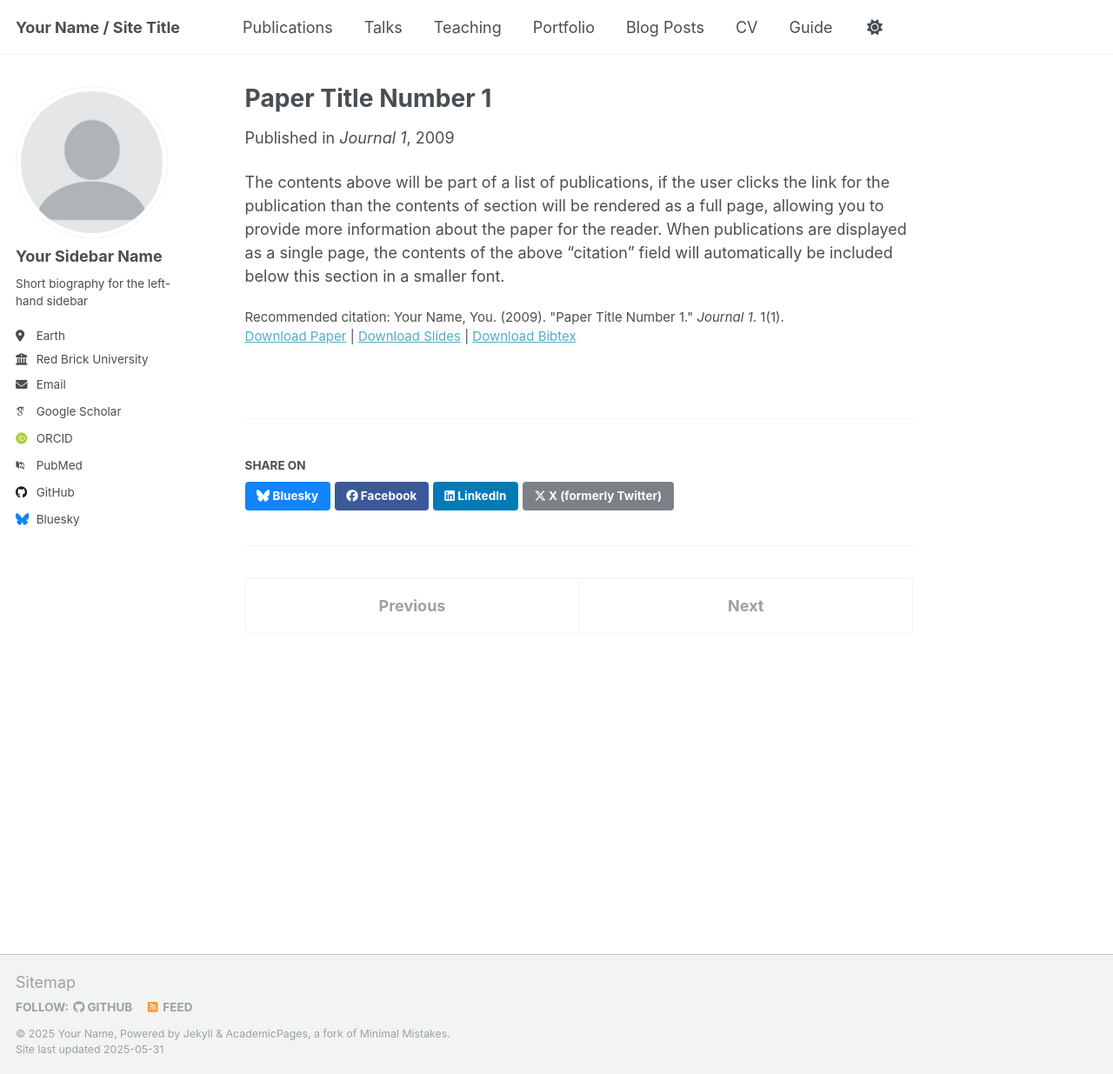
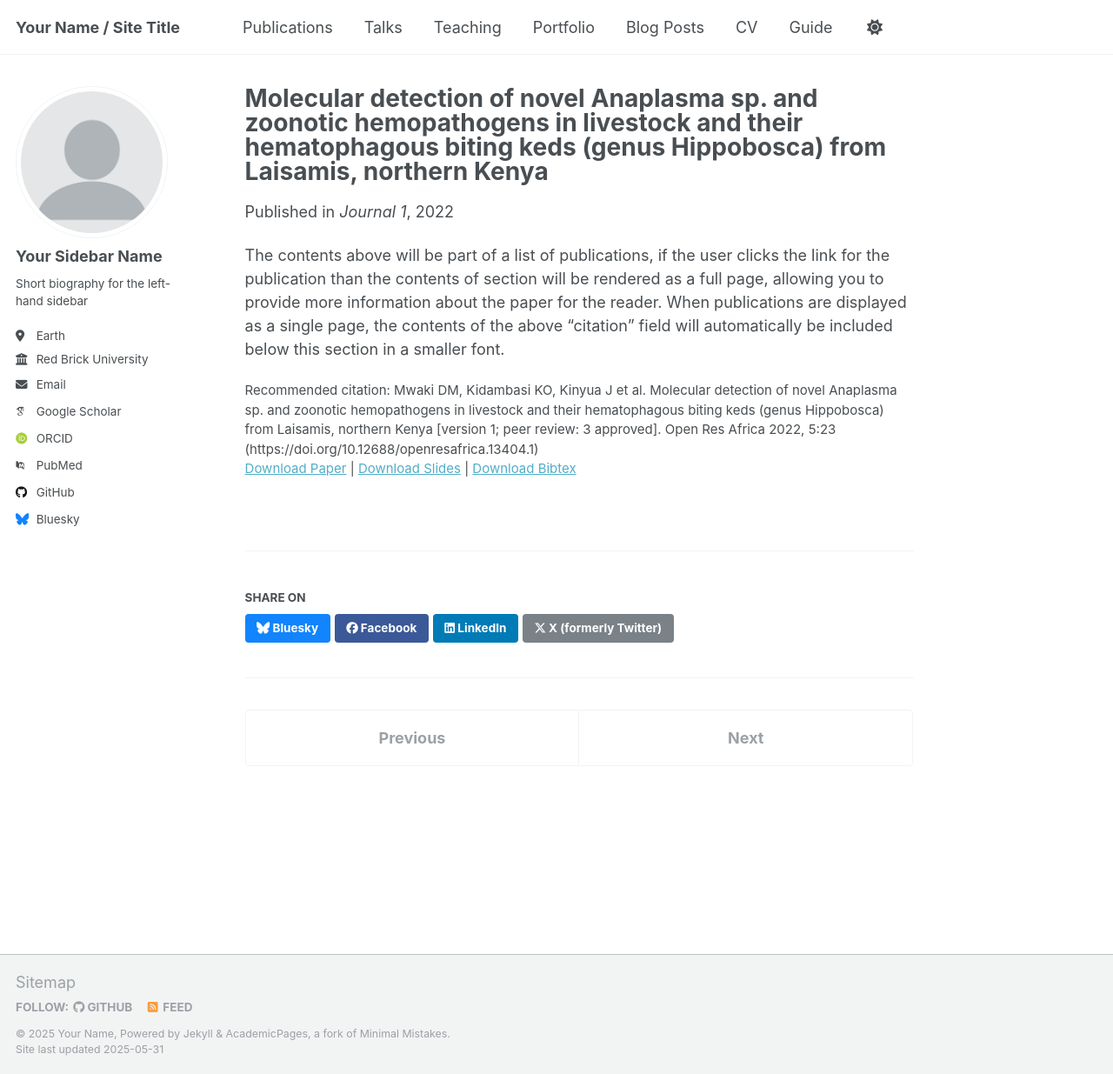
Before and after one commit to ckigenk/ckigenk.github.io, a Jekyll site: the page built from _publications/2009-10-01-paper-title-number-1.md, in a window 1280 px wide and 1235 px high. Shown: the whole window at 87% size. Built offline with Jekyll 4.4.1, drawn with Linux system fonts in a browser that asks for light colours; some web fonts are replaced.

Commit message:
Update 2009-10-01-paper-title-number-1.md

```diff
--- a/_publications/2009-10-01-paper-title-number-1.md
+++ b/_publications/2009-10-01-paper-title-number-1.md
@@ -1,14 +1,15 @@
 ---
-title: "Paper Title Number 1"
+title: "Molecular detection of novel Anaplasma sp. and zoonotic hemopathogens in livestock and their hematophagous biting keds (genus Hippobosca) from Laisamis, northern Kenya"
 collection: publications
 category: manuscripts
 permalink: /publication/2009-10-01-paper-title-number-1
 excerpt: 'This paper is about the number 1. The number 2 is left for future work.'
-date: 2009-10-01
+date: 2022-06-06
 venue: 'Journal 1'
 slidesurl: 'http://academicpages.github.io/files/slides1.pdf'
 paperurl: 'http://academicpages.github.io/files/paper1.pdf'
 bibtexurl: 'http://academicpages.github.io/files/bibtex1.bib'
-citation: 'Your Name, You. (2009). &quot;Paper Title Number 1.&quot; <i>Journal 1</i>. 1(1).'
+citation: '
+Mwaki DM, Kidambasi KO, Kinyua J et al. Molecular detection of novel Anaplasma sp. and zoonotic hemopathogens in livestock and their hematophagous biting keds (genus Hippobosca) from Laisamis, northern Kenya [version 1; peer review: 3 approved]. Open Res Africa 2022, 5:23 (https://doi.org/10.12688/openresafrica.13404.1)'
 ---
 The contents above will be part of a list of publications, if the user clicks the link for the publication than the contents of section will be rendered as a full page, allowing you to provide more information about the paper for the reader. When publications are displayed as a single page, the contents of the above "citation" field will automatically be included below this section in a smaller font.
```
